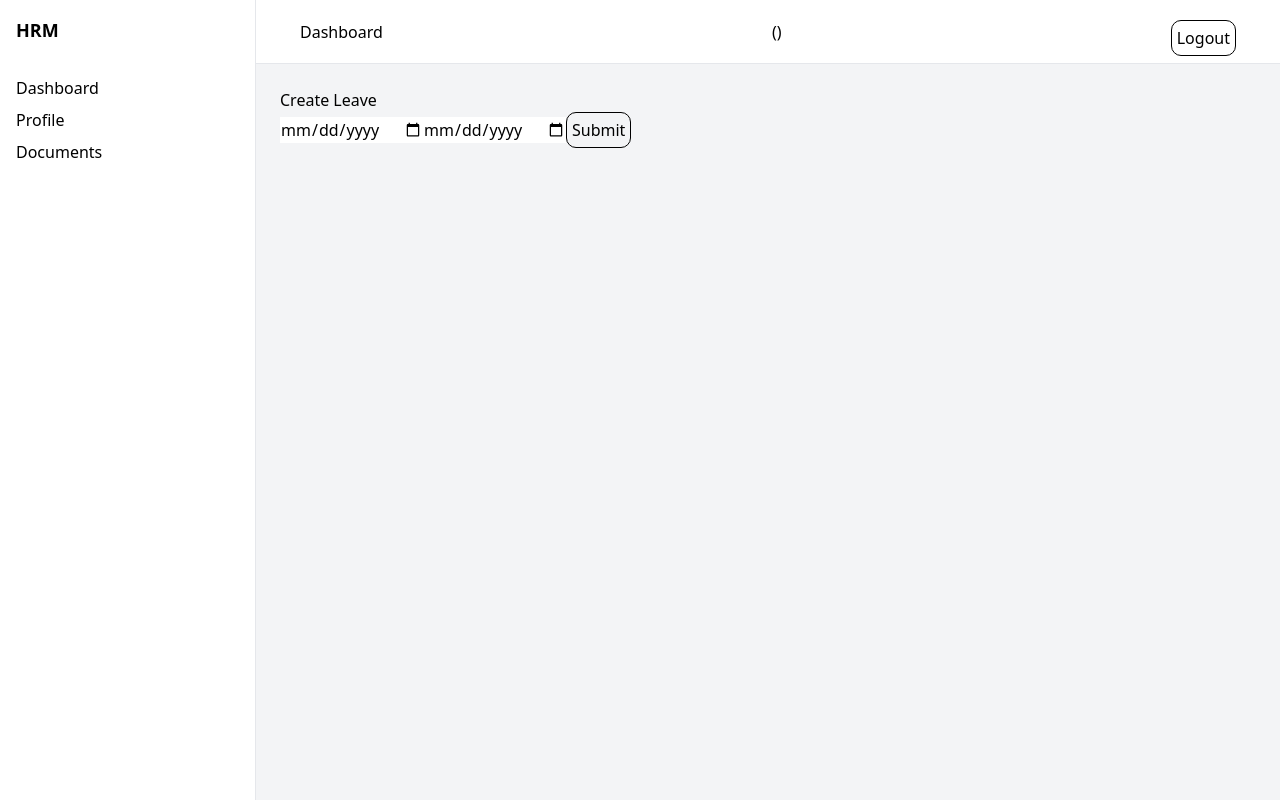
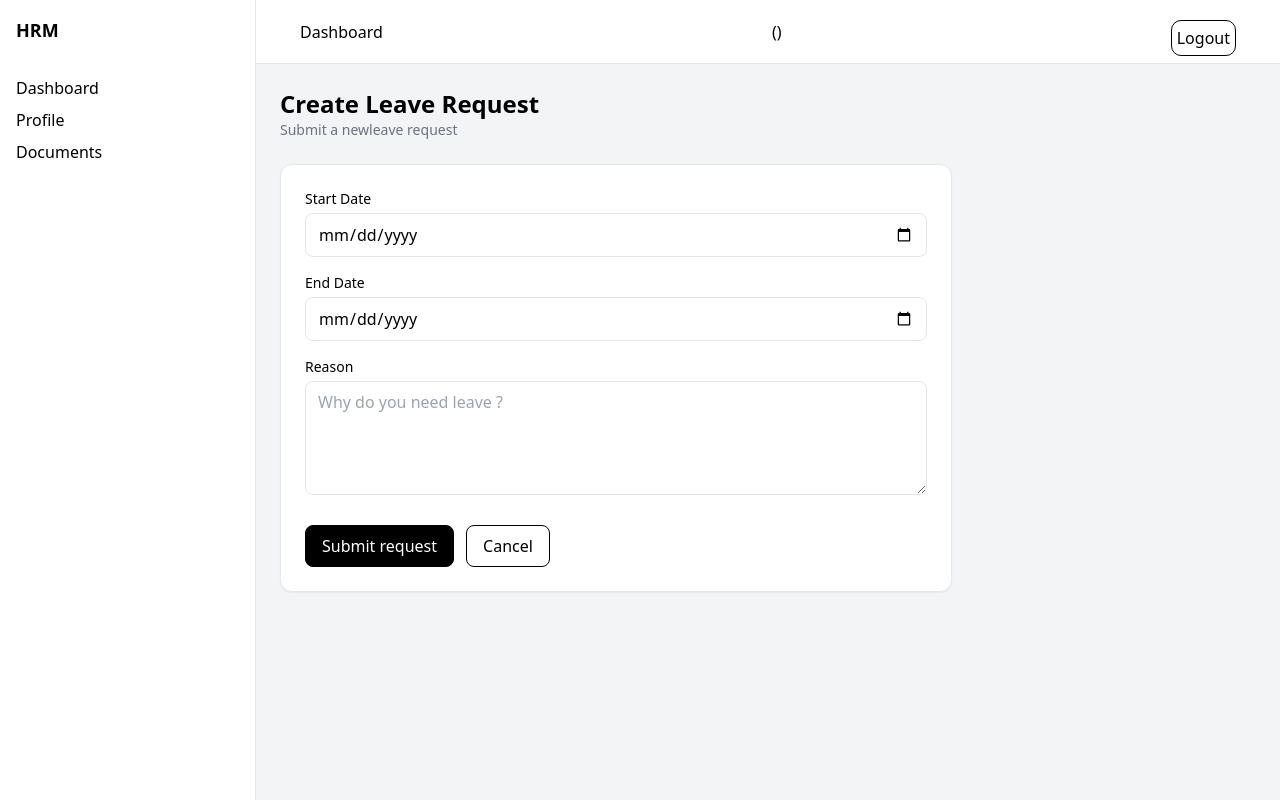
Before and after one commit to ValeraKarimov/employee-management-dashboard--hr-saas-mvp-, a Nuxt app: page /leave/create in a window 1280 px wide. Built offline with nearby package versions, Linux system fonts and the light colour scheme; no server answers.

Commit message:
feat: update leave request form for employeers, add validation for leave request form

```diff
--- a/app/components/layout/AppSidebar.vue
+++ b/app/components/layout/AppSidebar.vue
@@ -23,7 +23,7 @@ const auth = useAuthStore()
                 Leave Requests
             </NuxtLink>
 
-            <NuxtLink v-if="auth.user?.role === 'employee'" to="/leave">
+            <NuxtLink v-if="auth.user?.role === 'employee'" to="/leave/">
                 My Leave
             </NuxtLink>
 
--- a/app/composables/useLeave.ts
+++ b/app/composables/useLeave.ts
@@ -8,7 +8,7 @@ const leaveRequests = ref<LeaveRequests[]>([
         userName: 'John One',
         startDate: '2026-04-01',
         endDate: '2026-04-05',
-        reason: '',
+        reason: 'Family Trip',
         status: 'rejected'
     },
     {
@@ -17,7 +17,7 @@ const leaveRequests = ref<LeaveRequests[]>([
         userName: 'Jane Two',
         startDate: '2026-04-10',
         endDate: '2026-04-12',
-        reason: '',
+        reason: 'Medical Appointment',
         status: 'approved'
     },
     {
@@ -26,7 +26,7 @@ const leaveRequests = ref<LeaveRequests[]>([
         userName: 'Mike Three',
         startDate: '2026-05-01',
         endDate: '2025-05-05',
-        reason: '',
+        reason: 'Personal',
         status: 'pending'
     },
     {
@@ -43,18 +43,34 @@ const leaveRequests = ref<LeaveRequests[]>([
 export const useLeave = () => {
     const allLeaveRequests = computed(() => leaveRequests.value)
 
+    // const getMyLeaveRequests = (userId: number) => {
+    //     return computed(() => {
+    //         leaveRequests.value.filter(u => u.userId === userId)
+    //     })
+    // }
+
     const getMyLeaveRequests = (userId: number) => {
-        return computed(() => {
-            leaveRequests.value.filter(u => u.userId === userId)
-        })
+        return leaveRequests.value.filter((request) => request.userId === userId)
     }
 
+
+    // const createLeaveRequest = (payload: Omit<LeaveRequests, 'id' | 'status'>) => {
+    //     leaveRequests.value.push({
+    //         id: Date.now(),
+    //         ...payload,
+    //         status: 'pending'
+    //     })
+    // }
+
     const createLeaveRequest = (payload: Omit<LeaveRequests, 'id' | 'status'>) => {
-        leaveRequests.value.push({
+        const newRequest: LeaveRequests = {
             id: Date.now(),
             ...payload,
             status: 'pending'
-        })
+        }
+
+        leaveRequests.value.push(newRequest)
+        return newRequest
     }
 
     const updateLeaveStatus = (id: number, status: LeaveStatus) => {
--- a/app/pages/leave/create.vue
+++ b/app/pages/leave/create.vue
@@ -1,40 +1,157 @@
-<script setup>
+<script setup lang="ts">
+import { reactive } from 'vue';
+import { navigateTo } from '#app';
+import { useAuthStore } from '~/stores/auth';
 import { useLeave } from '~/composables/useLeave';
-import { useAuthStore } from '~/stores/auth';
 
-const { leaveRequests } = useLeave()
+definePageMeta({
+    middleware: ['auth', 'role'],
+    role: 'employee'
+})
+
 const auth = useAuthStore()
+const { createLeaveRequest } = useLeave()
 
-const start = ref('')
-const end = ref('')
+const form = reactive({
+    startDate: '',
+    endDate: '',
+    reason: ''
+})
 
-const create = () => {
-    leaveRequests.value.push({
-        id: Date.now(),
+const errors = reactive({
+    startDate: '',
+    endDate: '',
+    reason: ''
+})
+
+const validateForm = () => {
+    errors.startDate = ''
+    errors.endDate = ''
+    errors.reason = ''
+
+    let isValid = true
+
+    if (!form.startDate) {
+        errors.startDate = 'Start date is required'
+        isValid = false
+    }
+
+    if (!form.endDate) {
+        errors.endDate = 'End date is required'
+        isValid = false
+    }
+
+    if (!form.reason) {
+        errors.reason = 'Reason is required'
+        isValid = false
+    }
+
+    if (form.startDate && form.endDate && form.endDate < form.startDate) {
+        errors.endDate = 'End date cannot be earlier than start date'
+        isValid = false
+    }
+
+    return isValid
+}
+
+const handleSubmit = () => {
+    if (!validateForm()) return;
+    if (!auth.user) return;
+
+    createLeaveRequest({
         userId: auth.user.id,
-        name: auth.user.name,
-        start: start.value,
-        end: end.value,
-        status: 'pending'
+        userName: auth.user.name,
+        startDate: form.startDate,
+        endDate: form.endDate,
+        reason: form.reason.trim()
     })
 
     navigateTo('/leave')
 }
 
-definePageMeta({
-    middleware: ['auth', 'role'],
-    role: 'employee'
-})
+const handleCancel = () => {
+    navigateTo('/leave')
+}
+
 </script>
 
+<template>
+    <div class="max-w-2xl space-y-6">
 
-<template>
-    <div>
-        <h1>Create Leave</h1>
+        <div>
+            <h1 class="text-2xl font-bold">Create Leave Request</h1>
+            <p class="text-sm text-gray-500">
+                Submit a newleave request
+            </p>
+        </div>
 
-        <input v-model="start" type="date" />
-        <input v-model="end" type="date" />
+        <form class="space-y-4 rounded-xl border bg-white p-6 shadow-sm" @submit.prevent="handleSubmit">
 
-        <button @click="create">Submit</button>
+            <div>
+                <label class="mb-1 block text-sm font-medium">Start Date</label>
+                <input
+                    v-model="form.startDate"
+                    type="date"
+                    class="w-full rounded-lg border px-3 py-2 outline-none"
+                />
+                <p
+                    v-if="errors.startDate"
+                    class="mt-1 text-sm text-red-600"
+                >
+                    {{ errors.startDate }}
+                </p>
+            </div>
+
+            <div>
+                <label class="mb-1 block text-sm font-medium">End Date</label>
+                <input
+                    v-model="form.endDate"
+                    type="date"
+                    class="w-full rounded-lg border px-3 py-2 outline-none"
+                />
+                <p
+                    v-if="errors.endDate"
+                    class="mt-1 text-sm text-red-600"
+                >
+                    {{ errors.endDate }}
+                </p>
+            </div>
+
+            <div>
+                <label class="mb-1 block text-sm font-medium">Reason</label>
+                <textarea
+                    v-model="form.reason"
+                    rows="4"
+                    class="w-full rounded-lg border px-3 py-2 outline-none"
+                    placeholder="Why do you need leave ?"
+                />
+                <p
+                    v-if="errors.reason"
+                    class="mt-1 text-sm text-red-600"
+                >
+                    {{ errors.reason }}
+                </p>
+            </div>
+
+            <div class="flex gap-3 pt-2">
+                <button
+                    type="submit"
+                    class="rounded-lg bg-black px-4 py-2 text-white"
+                >
+                    Submit request
+                </button>
+
+                <button
+                    type="button"
+                    class="rounded-lg border px-4 py-2"
+                    @click="handleCancel"
+                >
+                    Cancel
+                </button>
+
+            </div>
+
+        </form>
+
     </div>
 </template>
--- a/app/pages/leave/index.vue
+++ b/app/pages/leave/index.vue
@@ -1,38 +1,105 @@
-<script setup>
+<script setup lang="ts">
+
+import { computed } from 'vue';
+import { useAuthStore } from '~/stores/auth';
 import { useLeave } from '~/composables/useLeave';
-import { useAuthStore } from '~/stores/auth';
-
-const auth = useAuthStore()
-const { leaveRequests } = useLeave()
-
-const myLeaves = computed(() => {
-    leaveRequests.value.filter(l => l.userId === auth.user?.id)
-})
+import type { LeaveStatus } from '~/types/leaves';
 
 definePageMeta({
     middleware: ['auth', 'role'],
     role: 'employee'
 })
+
+const auth = useAuthStore();
+const { getMyLeaveRequests } = useLeave()
+
+const currentUser = computed(() => auth.user)
+
+const myLeaveRequests = computed(() => {
+    if (!currentUser.value) return []
+    return getMyLeaveRequests(currentUser.value.id)
+})
+
+const getStatusClasses = (status: LeaveStatus) => {
+    if (status === 'approved') {
+        return 'bg-green-100 text-green-700'
+    }
+
+    if (status === 'rejected') {
+        return 'bg-red-100 text-red-700'
+    }
+
+    return 'bg-yellow-100 text-yellow-700'
+}
+
 </script>
 
 <template>
-    <div>
+    <div class="space-y6">
+        <div class="flex items-center justify-between">
+            <div>
+                <h1 class="text-2xl font-bold">My Leave Requests</h1>
+                <p class="text-sm text-gray-500">
+                    Review and manage employee leave requests
+                </p>
+            </div>
 
-        <div class="flex items-center justify-between mb-6">
-            <h1 class="text-2xl font-bold mb-4">My Leave</h1>
+            <NuxtLink
+                to="/leave/create"
+                class="rounded-lg bg-black px-4 py-2 text-sm font-medium text-white"
+            >
+            Create Request
+            </NuxtLink>
+        </div>
 
-            <NuxtLink to="/leave/create">
+        <div
+            v-if="myLeaveRequests.length === 0"
+            class="rounded-xl border bg-white p-10 text-center shadow-sm"
+        >
+        <h2 class="text-lg font-semibold">No leave requests yet</h2>
+        <p class="mt-2 text-sm text-gray-500">You are not submitted any leave requests.</p>
 
-                <button class="px-4 py-2 bg-black text-white rounded">Create Leave</button>
-            </NuxtLink>
+        <NuxtLink
+            to="/leave/create"
+            class="mt-4 inline-block rounded-lg bg-black px-4 py-2 text-sm font-medium text-white"
+        >
+            Create your first request
+        </NuxtLink>
 
         </div>
 
-        <table class="w-full bg-white border">
-            <tr v-for="leave in myLeaves" :key="leave.id" class="border-b">
-                <td class="p-2">{{ leave.start }} -> {{ leave.end }}</td>
-                <td class="p-2">{{ leave.status }}</td>
-            </tr>
-        </table>
+        <div v-else class="overflow-hidden rounded-xl border bg-white shadow-sm">
+            <table class="min-w-full text-sm">
+                <thead class="bg-gray-50 text-left">
+                    <tr>
+                        <th class="px-4 py-3">Start Date</th>
+                        <th class="px-4 py-3">End Date</th>
+                        <th class="px-4 py-3">Reason</th>
+                        <th class="px-4 py-3">Status</th>
+                    </tr>
+                </thead>
+
+                <tbody>
+                    <tr
+                        v-for="request in myLeaveRequests"
+                        :key="request.id"
+                        class="border-t"
+                    >
+                        <td class="px-4 py-3">{{ request.startDate }}</td>
+                        <td class="px-4 py-3">{{ request.endDate }}</td>
+                        <td class="px-4 py-3">{{ request.reason }}</td>
+                        <td class="px-4 py-3">
+                            <span
+                                class="inline-flex rounded-full px-2.5 py-1 text-xs font-medium"
+                                :class="getStatusClasses(request.status)"
+                            >
+                                {{ request.status }}
+                            </span>
+                        </td>
+                    </tr>
+                </tbody>
+            </table>
+        </div>
+
     </div>
 </template>
```
